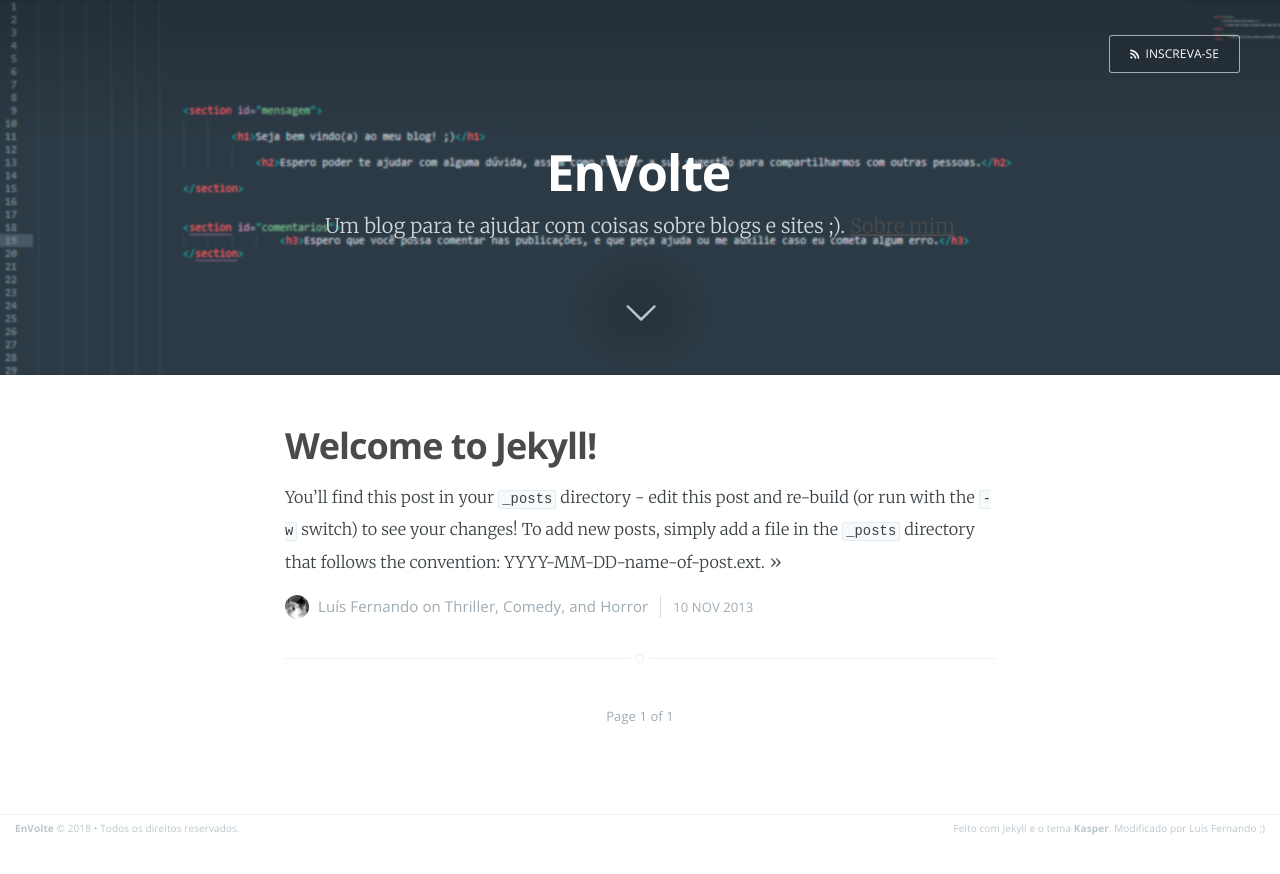
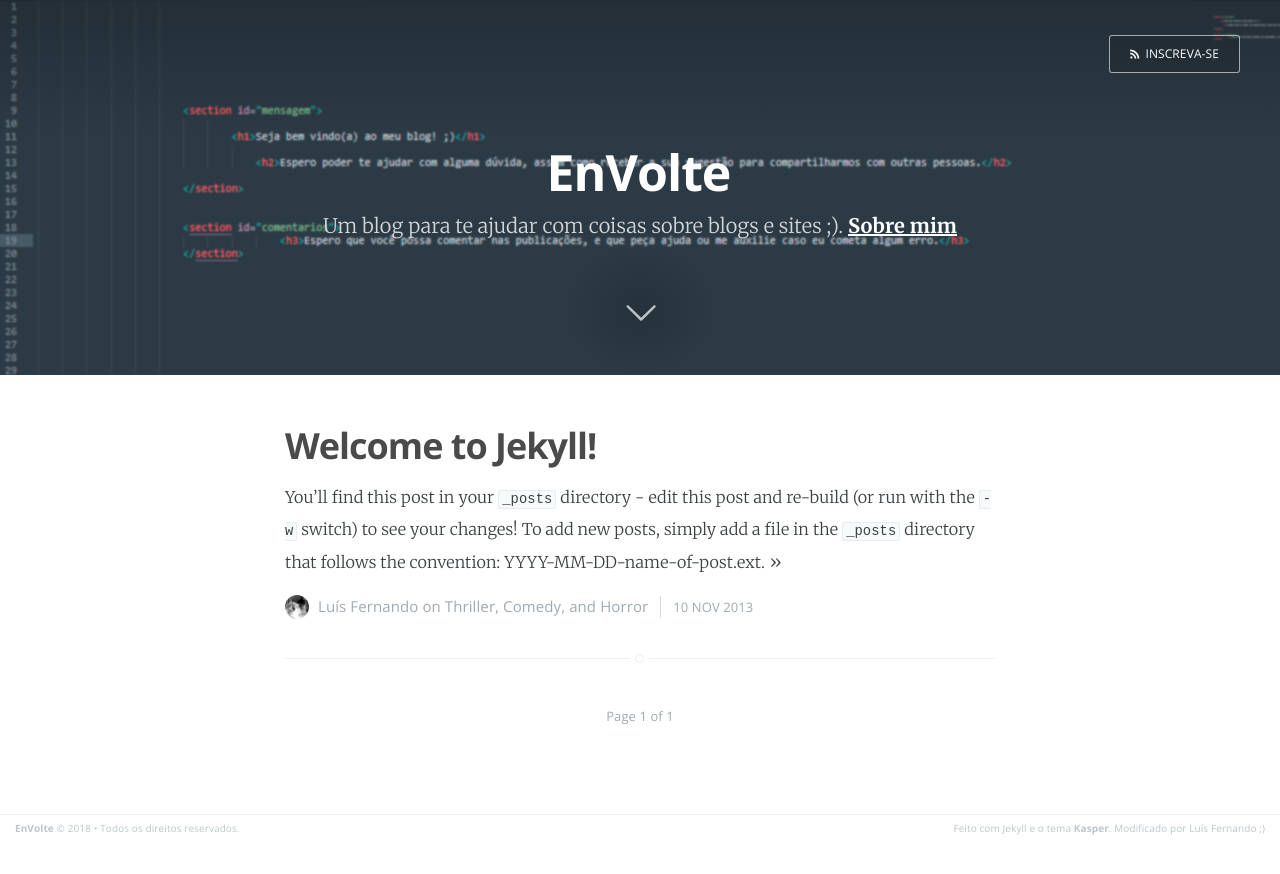
Before and after one commit to EnVolte/envolte.github.io, a Jekyll site: the page built from index.html, in a window 1280 px wide. Shown: the top 874 px of the page. Built offline with Jekyll 4.4.1, drawn with Linux system fonts in a browser that asks for light colours; the list of posts is cut into pages by our own code.

Commit message:
Update screen.css

```diff
--- a/assets/css/screen.css
+++ b/assets/css/screen.css
@@ -677,7 +677,7 @@
     font-family: "Merriweather", serif;
     letter-spacing: 0.01rem;
     color: rgba(255,255,255,0.8);
-}
+} .page-description a {color: #fff; font-weight: bold;}
 
 .no-cover.main-header {
     min-height: 160px;
```
